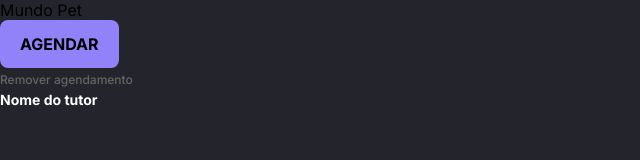
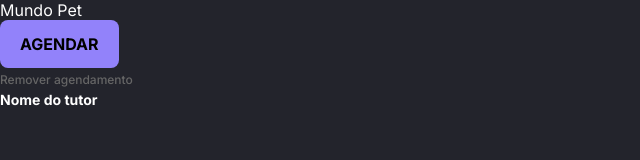
Before and after one commit to israeltx/n5-desafio-pratico-mundo-pet, a website built with webpack: page index.html in a window 1280 px wide. Shown: the full height of the page, 0-640 px from the left. Built offline with nearby package versions, Linux system fonts and the light colour scheme.

Commit message:
Add color to body

```diff
--- a/src/styles/global.css
+++ b/src/styles/global.css
@@ -30,6 +30,7 @@
 
 body {
   background-color: var(--background-tertiary);
+  color: var(--content-primary);
 }
 
 /* TYPOGRAPHY */
```
